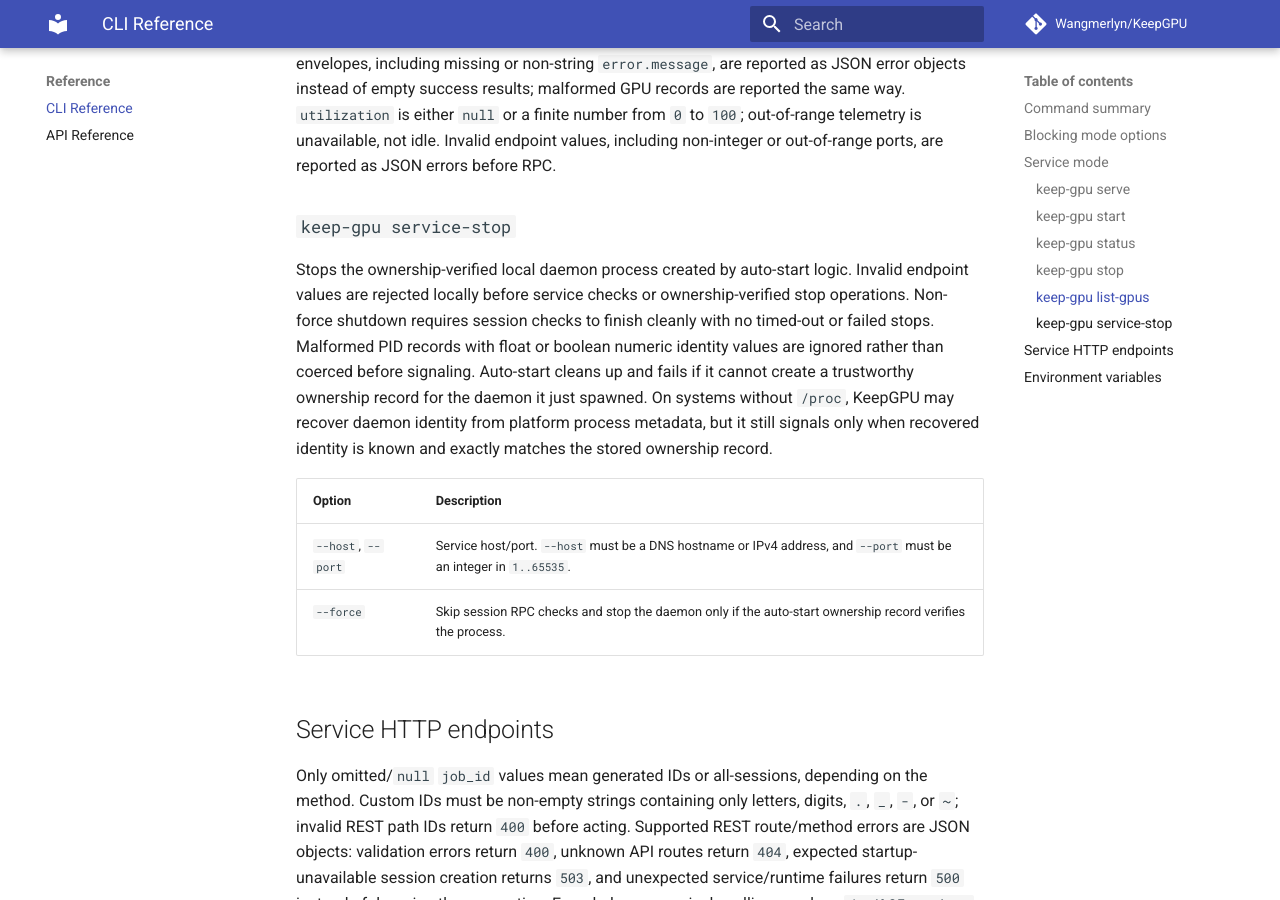
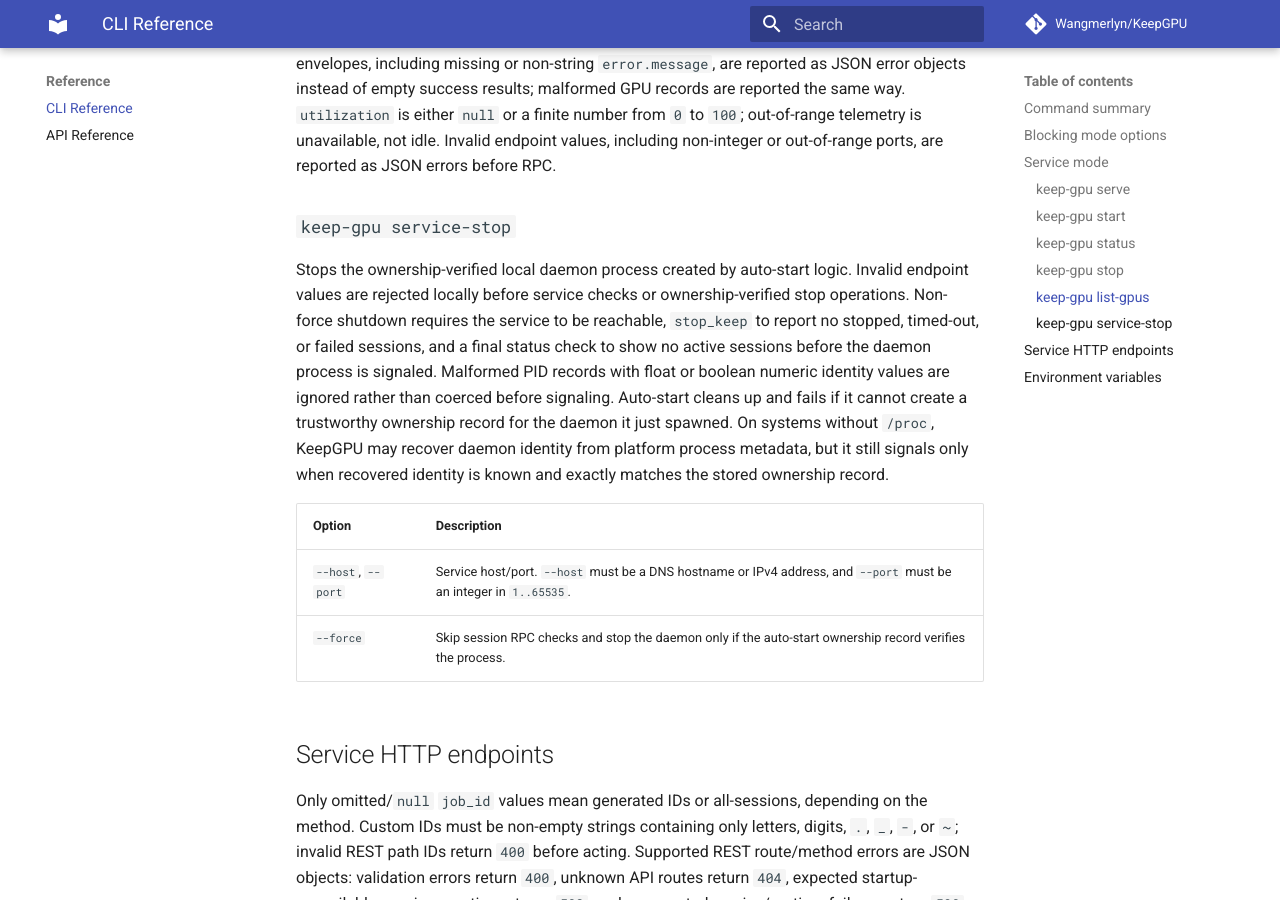
Before and after one commit to Wangmerlyn/KeepGPU, an MkDocs documentation site: the page built from docs/reference/cli.md, in a window 1280 px wide and 900 px high, scrolled down 3895 px. Built offline with MkDocs 1.6.1 and Material for MkDocs 9.7.7, drawn with Linux system fonts in a browser that asks for light colours; comment, search, counter and statistics services are not loaded.

Commit message:
fix(cli): guard service stop against late sessions (#244)

```diff
--- a/docs/reference/cli.md
+++ b/docs/reference/cli.md
@@ -135,14 +135,15 @@ reported as JSON errors before RPC.
 
 Stops the ownership-verified local daemon process created by auto-start logic.
 Invalid endpoint values are rejected locally before service checks or
-ownership-verified stop operations. Non-force shutdown requires session checks
-to finish cleanly with no timed-out or failed stops. Malformed PID records with
-float or boolean numeric identity values are ignored rather than coerced before
-signaling. Auto-start cleans up and fails if it cannot create a trustworthy
-ownership record for the daemon it just spawned. On systems without `/proc`,
-KeepGPU may recover daemon identity from platform process metadata, but it still
-signals only when recovered identity is known and exactly matches the stored
-ownership record.
+ownership-verified stop operations. Non-force shutdown requires the service to
+be reachable, `stop_keep` to report no stopped, timed-out, or failed sessions,
+and a final status check to show no active sessions before the daemon process is
+signaled. Malformed PID records with float or boolean numeric identity values
+are ignored rather than coerced before signaling. Auto-start cleans up and fails
+if it cannot create a trustworthy ownership record for the daemon it just
+spawned. On systems without `/proc`, KeepGPU may recover daemon identity from
+platform process metadata, but it still signals only when recovered identity is
+known and exactly matches the stored ownership record.
 
 | Option | Description |
 | --- | --- |
```
Also changed, not shown: AGENTS.md (+4 -1 lines), docs/guides/cli.md (+9 -7 lines), docs/plans/service-stop-active-session-guard.md (added, +36 -0 lines), 2 other files.
